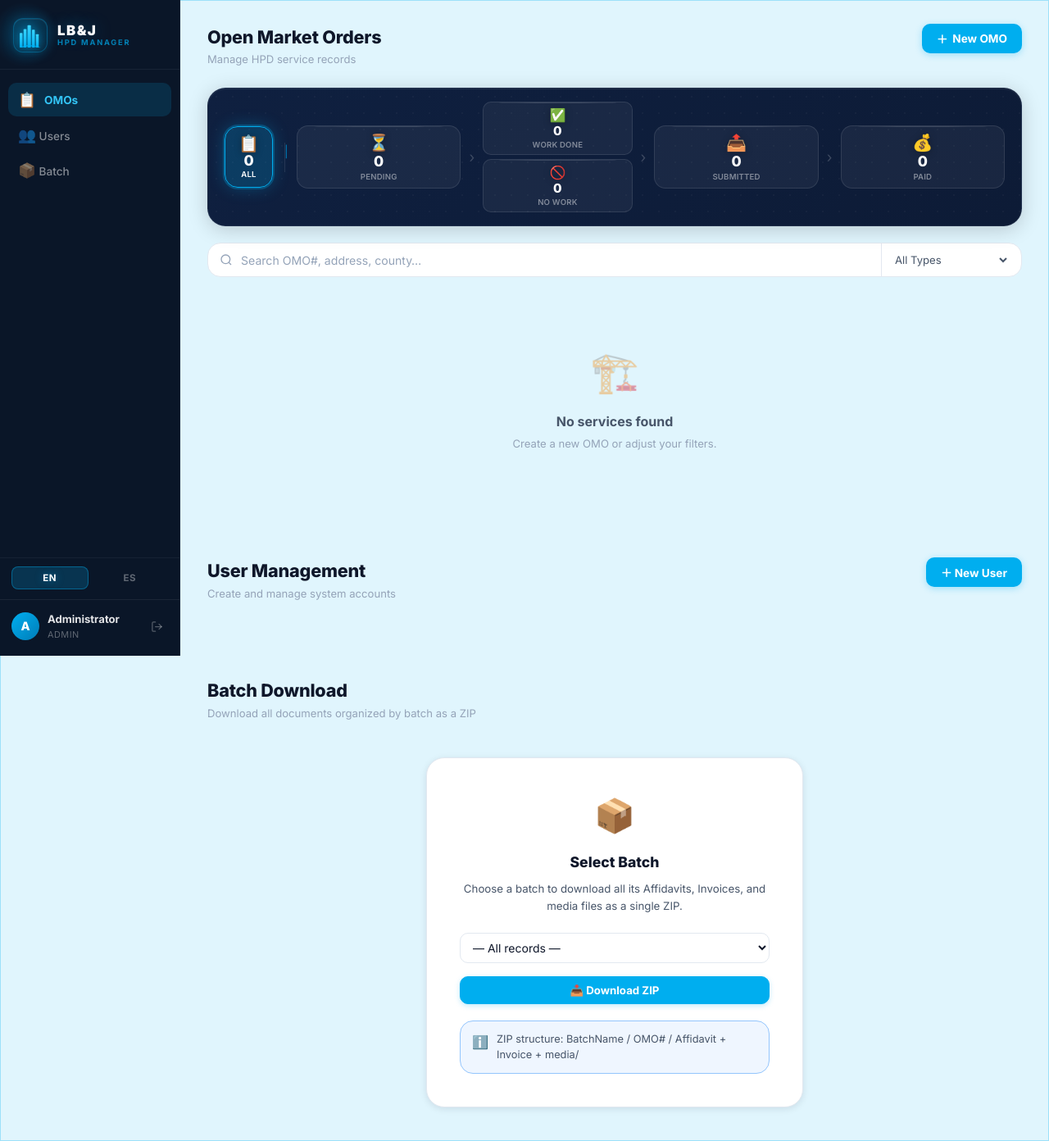
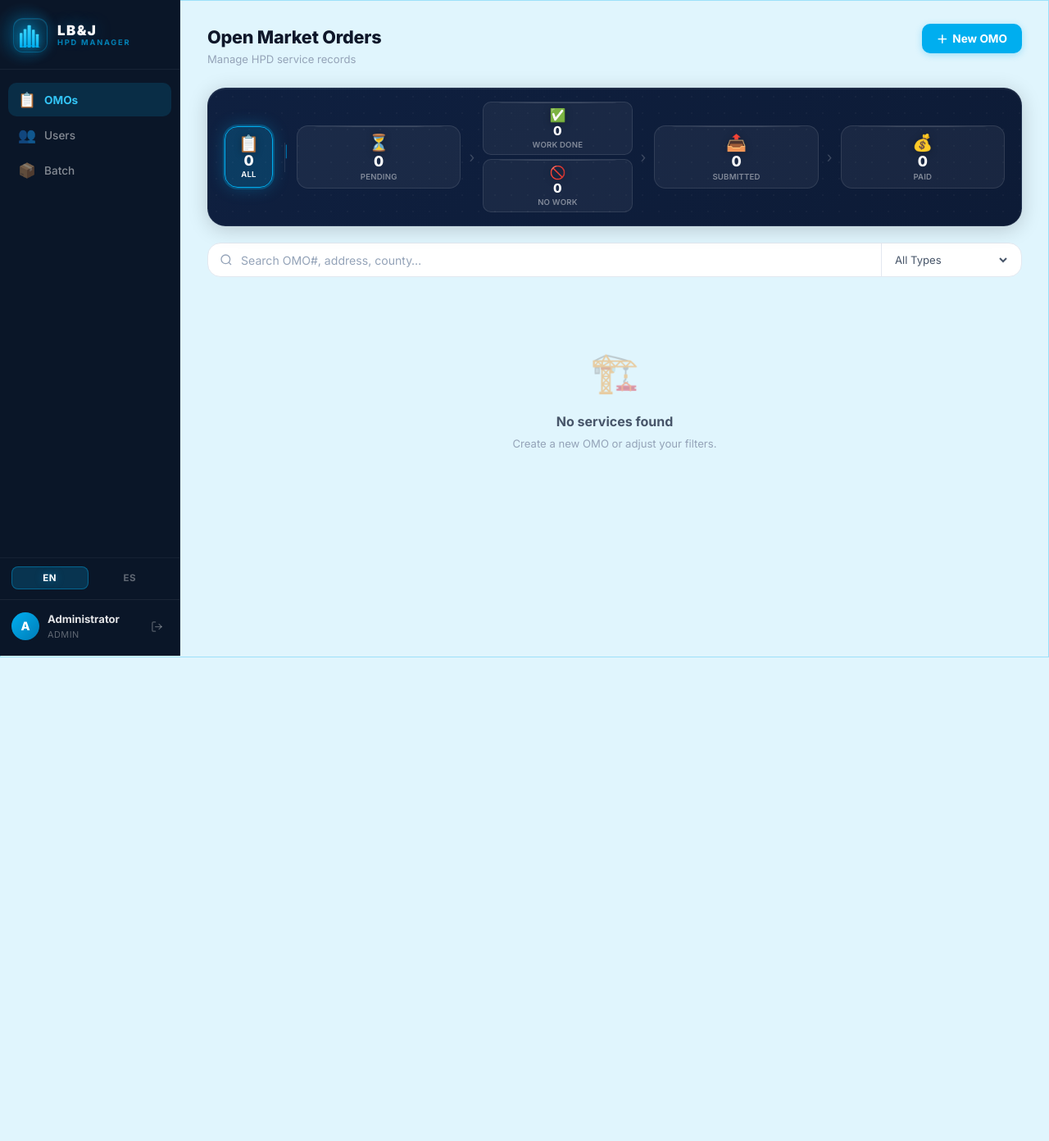
Before and after one commit to rolfisobko-collab/affidavit-manager, a Flask app: page / in a window 1280 px wide. Shown: the whole page at 82% size. After the commit the page ends 802 px from the top, so only its background shows below. Run offline with Flask 3, Linux system fonts and the light colour scheme; the visitor is signed in with stand-in values (Sample User, id 1); data comes from the database, SQL or seed files in the repository; data that the repository does not hold is empty; some libraries are stand-ins or nearby versions.

Commit message:
fix: admin-only uses body:not(.role-admin) CSS selector - workers NEVER see prices

```diff
--- a/static/app.js
+++ b/static/app.js
@@ -649,10 +649,14 @@ function isNotary() { return currentUser?.role === 'notary'; }
 
 function applyRoleUI() {
   const role = currentUser?.role || 'worker';
-  // Set body class so CSS controls admin-only visibility (more robust than inline style)
+  // Body class drives ALL admin-only visibility via CSS — never touch style.display on admin-only elements
   document.body.classList.toggle('role-admin',  role === 'admin');
   document.body.classList.toggle('role-worker', role === 'worker');
   document.body.classList.toggle('role-notary', role === 'notary');
+  // Remove any residual inline style.display from admin-only elements so CSS takes over
+  document.querySelectorAll('.admin-only').forEach(el => {
+    el.style.removeProperty('display');
+  });
   // admin-worker-only and worker-notary-only still handled by JS
   document.querySelectorAll('.admin-worker-only').forEach(el => {
     el.style.display = (role === 'admin' || role === 'worker') ? '' : 'none';
--- a/static/style.css
+++ b/static/style.css
@@ -1695,9 +1695,8 @@ a { color: inherit; text-decoration: none; }
   .batch-card { padding: 28px 20px; }
 }
 
-/* Role-based visibility — JS overrides display for admins */
-.admin-only { display: none !important; }
-body.role-admin .admin-only { display: revert !important; }
+/* Role-based visibility: admin-only hidden unless body has role-admin class */
+body:not(.role-admin) .admin-only { display: none !important; }
 
 /* Very small phones */
 @media (max-width: 380px) {
```
